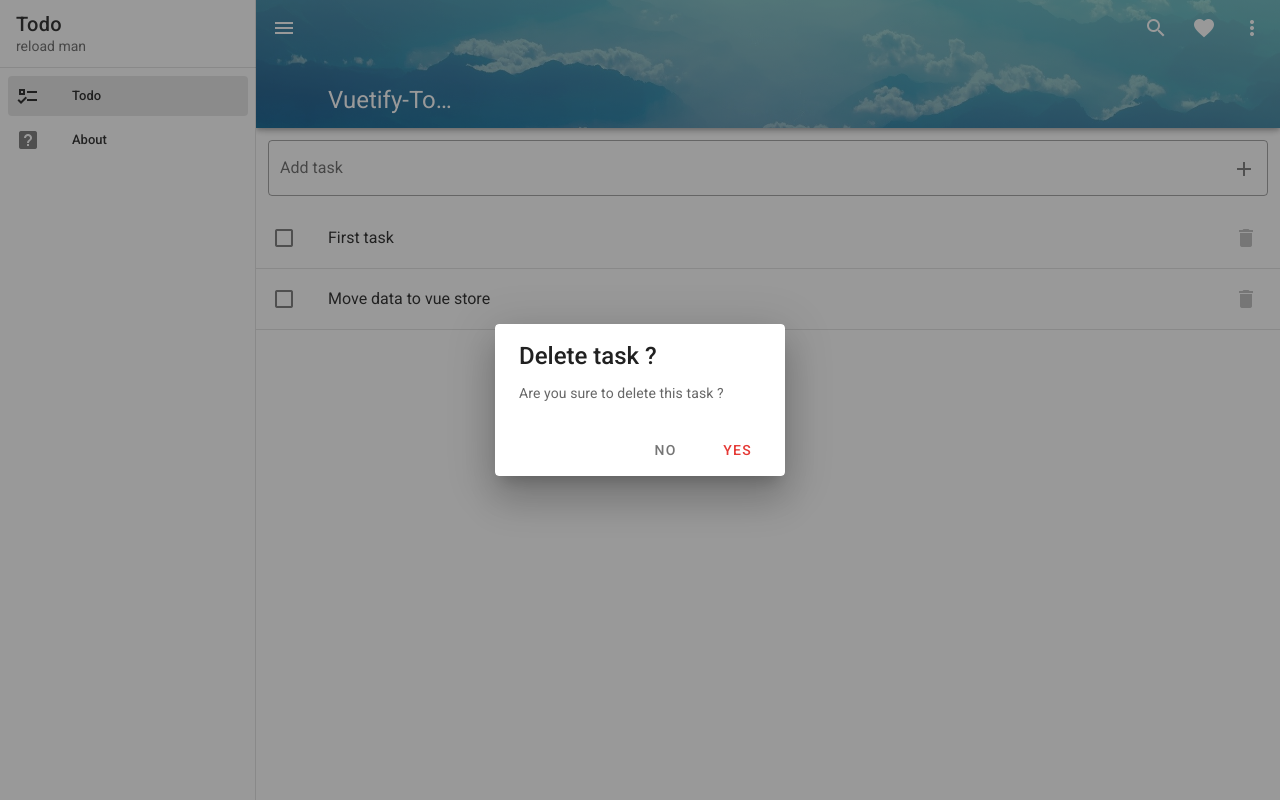
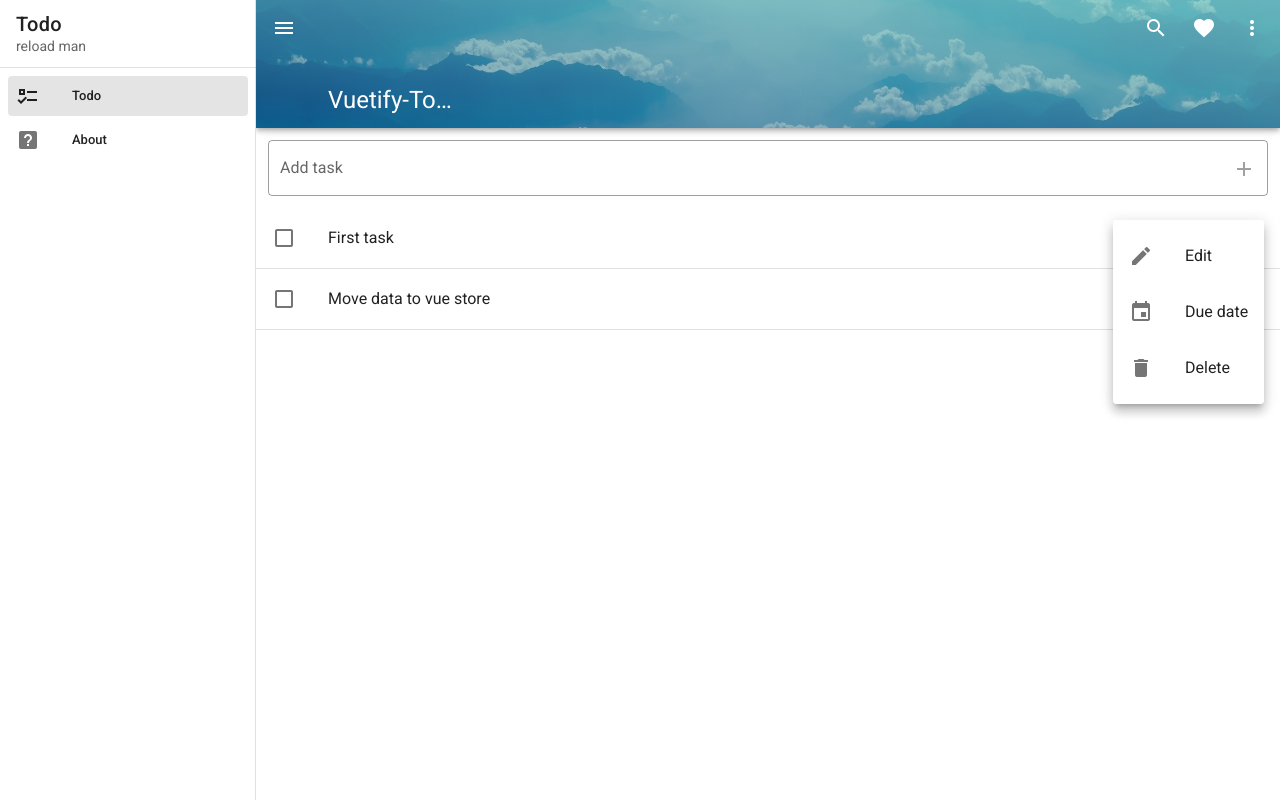
Before and after one commit to limjah-101/vue-todo, a Vue app: page / in a window 1280 px wide. Both pictures are taken after a click on the button 1246 px from the left and 238 px from the top of the page. Built offline with nearby package versions, Linux system fonts and the light colour scheme.

Commit message:
adding menu item logic && handling form validation

```diff
--- a/src/components/Todo/Dialogs/DialogDelete.vue
+++ b/src/components/Todo/Dialogs/DialogDelete.vue
@@ -17,9 +17,9 @@
                     No
                 </v-btn>
                 <v-btn
-                @click="$store.dispatch('deleteTask', task.id)"
-                color="red darken-1"
-                text
+                    @click="$store.dispatch('deleteTask', task.id)"
+                    color="red darken-1"
+                    text
                 >
                     Yes
                 </v-btn>
--- /dev/null
+++ b/src/components/Todo/Dialogs/DialogEdit.vue
@@ -0,0 +1,69 @@
+<template>
+    <v-dialog :value="true" persistent max-width="290">
+        <v-card>
+            <v-card-title class="text-h5">
+                Edit Task
+            </v-card-title>
+
+            <v-card-text>
+                Edit the title of the task
+                <v-text-field v-model="taskTitle" @keyup.enter="updateTask"/>
+            </v-card-text>
+
+            <v-card-actions>
+                <v-spacer></v-spacer>
+                <v-btn
+                    @click="$emit('closeDialog')"
+                    color="grey darken-1"
+                    text
+                >
+                    Cancel
+                </v-btn>
+                <v-btn
+                    @click="updateTask"
+                    :disabled="isTitleValid"
+                    color="red darken-1"
+                    text
+                >
+                    Save
+                </v-btn>
+            </v-card-actions>
+        </v-card>
+    </v-dialog>
+</template>
+
+<script>
+export default {
+   props: ['task'],
+
+   data: () => ({
+       taskTitle: null
+   }),
+
+   mounted() {
+       this.taskTitle = this.task.title
+   },
+
+   computed: {
+       isTitleValid() {
+           return !this.taskTitle || this.taskTitle === this.task.title;
+       }
+   },
+
+   methods: {
+
+       updateTask() {
+           if(this.isTitleValid)
+                return;
+
+           let updatedTask = {
+               id: this.task.id,
+               title: this.taskTitle
+           }
+           this.$store.commit('updateTask', updatedTask);
+           this.$emit('closeDialog'); // close modal
+       }
+   }
+
+}
+</script>
--- a/src/components/Todo/TaskForm.vue
+++ b/src/components/Todo/TaskForm.vue
@@ -1,29 +1,40 @@
 <template>
     <v-text-field
         v-model="newTaskTitle"
-        @click:append="addTask"
         @keyup.enter="addTask"
         class="pa-3"
         outlined
         label="Add task"
-        append-icon="mdi-plus"
         hide-details
         clearable
-    ></v-text-field>
+    >
+        <template v-slot:append>
+            <v-icon @click="addTask" color="primary" :disabled="isTitleValid">
+                mdi-plus
+            </v-icon>
+        </template>
+    </v-text-field>
 </template>
 
 <script>
 export default {
     data() {
         return {
-            newTaskTitle: ''
+            newTaskTitle: "",
         };
     },
+    computed: {
+        isTitleValid() {
+            return !this.newTaskTitle;
+        },
+    },
+
     methods: {
         addTask() {
-            this.$store.dispatch('addTask', this.newTaskTitle);
-            this.newTaskTitle = '';
-        }
+            if (this.isTitleValid) return;
+            this.$store.dispatch("addTask", this.newTaskTitle);
+            this.newTaskTitle = "";
+        },
     },
 };
 </script>
--- a/src/components/Todo/TaskItem.vue
+++ b/src/components/Todo/TaskItem.vue
@@ -19,41 +19,25 @@
                 </v-list-item-content>
 
                 <v-list-item-action>
-                    <v-btn
-                        icon
-                        @click.stop="dialogs.delete = true"
-                    >
-                        <v-icon color="grey lighten-1">mdi-delete</v-icon>
-                    </v-btn>
+                    <task-menu :task="task"/>
                 </v-list-item-action>
+
             </template>
         </v-list-item>
         <v-divider></v-divider>
 
-        <dialog-delete
-            v-if="dialogs.delete"
-            :task="task"
-            @closeDialog="dialogs.delete = false"
-        />
+
     </div>
 </template>
 
 <script>
-import DialogDeleteVue from './Dialogs/DialogDelete.vue';
-
+import TaskMenuVue from './TaskMenu.vue';
 
 export default {
-    data() {
-        return {
-            dialogs: {
-                delete: false
-            }
-        }
-    },
     props: ['task'],
 
     components: {
-        'dialog-delete': DialogDeleteVue
+        'task-menu': TaskMenuVue
     }
 };
 </script>
--- a/src/components/Todo/TaskMenu.vue
+++ b/src/components/Todo/TaskMenu.vue
@@ -1,21 +1,83 @@
 <template>
+    <div>
         <v-menu bottom left>
             <template v-slot:activator="{ on, attrs }">
-            <v-btn dark icon v-bind="attrs" v-on="on">
+                <v-btn color="primary" icon v-bind="attrs" v-on="on">
                     <v-icon>mdi-dots-vertical</v-icon>
                 </v-btn>
             </template>
 
             <v-list>
-            <v-list-item v-for="(item, i) in items" :key="i">
+                <v-list-item
+                    v-for="(item, i) in items"
+                    :key="i"
+                    @click="handleMenuClick(i)"
+                >
+                    <v-list-item-icon>
+                        <v-icon v-text="item.icon"></v-icon>
+                    </v-list-item-icon>
+
                     <v-list-item-title>{{ item.title }}</v-list-item-title>
                 </v-list-item>
             </v-list>
         </v-menu>
+
+        <dialog-edit
+            v-if="dialogs.edit"
+            :task="task"
+            @closeDialog="dialogs.edit = false"
+        />
+        <dialog-delete
+            v-if="dialogs.delete"
+            :task="task"
+            @closeDialog="dialogs.delete = false"
+        />
+    </div>
 </template>
 
 <script>
-export default {};
+import DialogDeleteVue from "./Dialogs/DialogDelete.vue";
+import DialogEditVue from "./Dialogs/DialogEdit.vue";
+
+export default {
+    data: () => ({
+        dialogs: {
+            edit: false,
+            delete: false,
+        },
+        items: [
+            {
+                title: "Edit",
+                icon: "mdi-pencil",
+                onClick() {
+                    this.dialogs.edit = true;
+                },
+            },
+            {
+                title: "Due date",
+                icon: "mdi-calendar",
+                onClick() {
+                    console.log("DATA");
+                },
+            },
+            {
+                title: "Delete",
+                icon: "mdi-delete",
+                onClick() {
+                    this.dialogs.delete = true;
+                },
+            },
+        ],
+    }),
+    methods: {
+        handleMenuClick(i) {
+            this.items[i].onClick.call(this); // pass this to onClick scope
+        },
+    },
+    components: {
+        "dialog-edit": DialogEditVue,
+        "dialog-delete": DialogDeleteVue,
+    },
+    props: ["task"],
+};
 </script>
-
-<style></style>
--- a/src/store/index.js
+++ b/src/store/index.js
@@ -39,8 +39,15 @@ export default new Vuex.Store({
         let task = state.tasks.filter( task => task.id === id)[0];
         task.done = !task.done;
     },
+
     deleteTask(state, id) {
         state.tasks = state.tasks.filter((task) => task.id !== id);
+    },
+
+    updateTask(state, payload) {
+        let task = state.tasks.filter(task => task.id === payload.id)[0]
+        task.title = payload.title;
+
     },
 
     showSnackbar(state, message) {
@@ -58,7 +65,9 @@ export default new Vuex.Store({
     },
     hideSnackbar(state) {
         state.snackbar.show = false
-    }
+    },
+
+
   },
 
   actions: {
```
Lines whose indentation alone changed are shown as unchanged.
